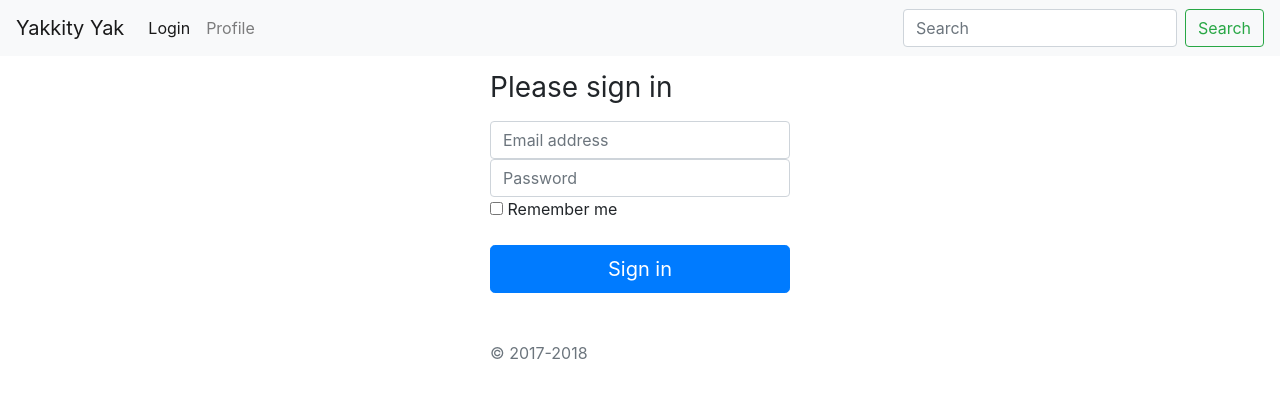
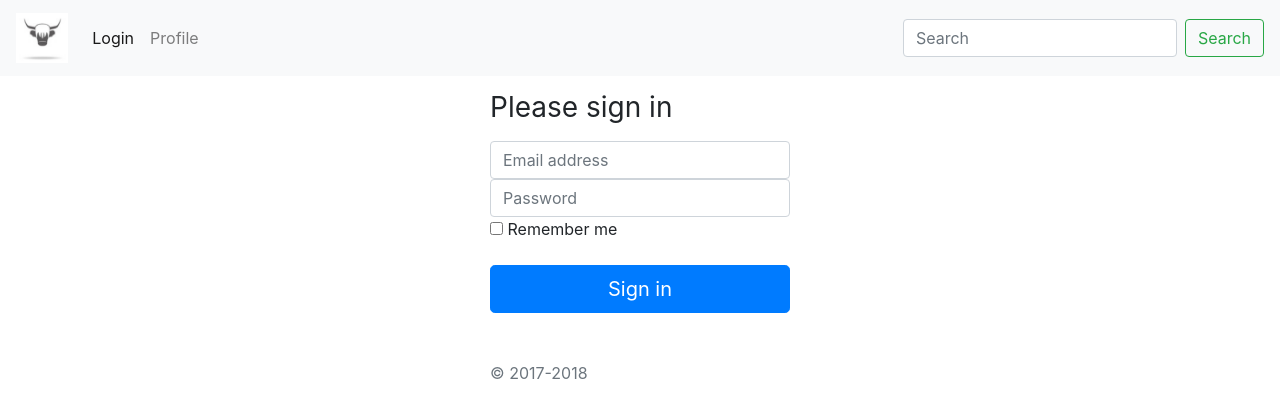
Before and after one commit to kimberly-bird/art-archive, a React (Create React App) app: page / in a window 1280 px wide. Shown: the top 418 px of the page. Built offline with nearby package versions, Linux system fonts and the light colour scheme.

Commit message:
Added Yak image. Now setting activeUser state and localStorage key based on auth

```diff
--- a/src/App.js
+++ b/src/App.js
@@ -22,27 +22,41 @@ class App extends Component {
         })
     }.bind(this)
 
+    // Function to update local storage and set activeUser state
+    setActiveUser = (val) => {
+        if (val) {
+            localStorage.setItem("yakId", val)
+        } else {
+            localStorage.removeItem("yakId")
+        }
+        this.setState({
+            activeUser: val
+        })
+    }
+
     // View switcher -> passed to NavBar and Login
     showView = function (e) {
-        if (e.target) {
-            this.setState({
-                currentView: e.target.id.split("__")[1]
-            })
-        } else {
-            this.setState({
-                currentView: e
-            })
+        this.setState({
+            currentView: (e.target) ? e.target.id.split("__")[1] : e
+        })
+
+        // If user clicked logout in nav, empty local storage and update activeUser state
+        if (this.state.currentView === "logout") {
+            this.setActiveUser(null)
         }
     }.bind(this)
 
     // Function to determine which main view to render
     View = function () {
         if (localStorage.getItem("yakId") === null) {
-            return <Login showView={this.showView} />
+            return <Login showView={this.showView} setActiveUser={this.setActiveUser} />
         } else {
             switch(this.state.currentView) {
                 case "home":
                     return <Home />
+                    break
+                case "logout":
+                    return <Login showView={this.showView} setActiveUser={this.setActiveUser} />
                 case "results":
                     return <SearchResults terms={this.state.searchTerms} />
                 default:
@@ -54,7 +68,11 @@ class App extends Component {
     render() {
         return (
             <div>
-                <NavBar viewHandler={this.showView} searchHandler={this.performSearch} />
+                <NavBar viewHandler={this.showView}
+                        searchHandler={this.performSearch}
+                        activeUser={this.state.activeUser}
+                        setActiveUser={this.setActiveUser}
+                />
 
                 {this.View()}
             </div>
--- a/src/auth/Login.js
+++ b/src/auth/Login.js
@@ -27,7 +27,7 @@ export default class Login extends Component {
             .then(user => {
                 // User exists. Set local storage, and show home view
                 if (user.length) {
-                    localStorage.setItem("yakId", user[0].id)
+                    this.props.setActiveUser(user[0].id)
                     this.props.showView("home")
 
                 // User doesn't exist
@@ -43,7 +43,7 @@ export default class Login extends Component {
 
                     // Set local storage with newly created user's id and show home view
                     .then(newUser => {
-                        localStorage.setItem("yakId", newUser.id)
+                        this.props.setActiveUser(newUser.id)
                         this.props.showView("home")
                     })
                 }
--- a/src/nav/NavBar.js
+++ b/src/nav/NavBar.js
@@ -1,5 +1,6 @@
 import React, { Component } from "react"
 import "bootstrap/dist/css/bootstrap.min.css"
+import yak from "../images/yak.png"
 
 
 export default class NavBar extends Component {
@@ -18,10 +19,20 @@ export default class NavBar extends Component {
         this.props.searchHandler(document.querySelector("#mainSearch").value)
     }.bind(this)
 
+    LoginLogout = () => {
+        if (this.props.activeUser === null) {
+            return <a className="nav-link" id="nav__login" onClick={this.props.viewHandler} href="#">Login <span className="sr-only">(current)</span></a>
+        } else {
+            return <a className="nav-link" id="nav__logout" onClick={this.props.viewHandler} href="#">Logout <span className="sr-only">(current)</span></a>
+        }
+    }
+
     render() {
         return (
             <nav className="navbar navbar-expand-lg navbar-light bg-light">
-                <a className="navbar-brand" id="nav__home" onClick={this.props.viewHandler} href="#">Yakkity Yak</a>
+                <a className="navbar-brand" id="nav__home" onClick={this.props.viewHandler} href="#">
+                    <img src={yak} style={{height: `50px`}} />
+                </a>
                 <button className="navbar-toggler" type="button" data-toggle="collapse" data-target="#navbarSupportedContent" aria-controls="navbarSupportedContent" aria-expanded="false" aria-label="Toggle navigation">
                     <span className="navbar-toggler-icon"></span>
                 </button>
@@ -29,7 +40,7 @@ export default class NavBar extends Component {
                 <div className="collapse navbar-collapse" id="navbarSupportedContent">
                     <ul className="navbar-nav mr-auto">
                     <li className="nav-item active">
-                        <a className="nav-link" id="nav__login" onClick={this.props.viewHandler} href="#">Login <span className="sr-only">(current)</span></a>
+                        <this.LoginLogout/>
                     </li>
                     <li className="nav-item">
                         <a className="nav-link" id="nav__profile" onClick={this.props.viewHandler} href="#">Profile</a>
--- a/src/search/SearchResults.js
+++ b/src/search/SearchResults.js
@@ -2,7 +2,6 @@ import React, { Component } from "react"
 
 
 export default class SearchResults extends Component {
-
     render() {
         return (
             <div>
```
Also changed, not shown: src/images/yak.png (added).
